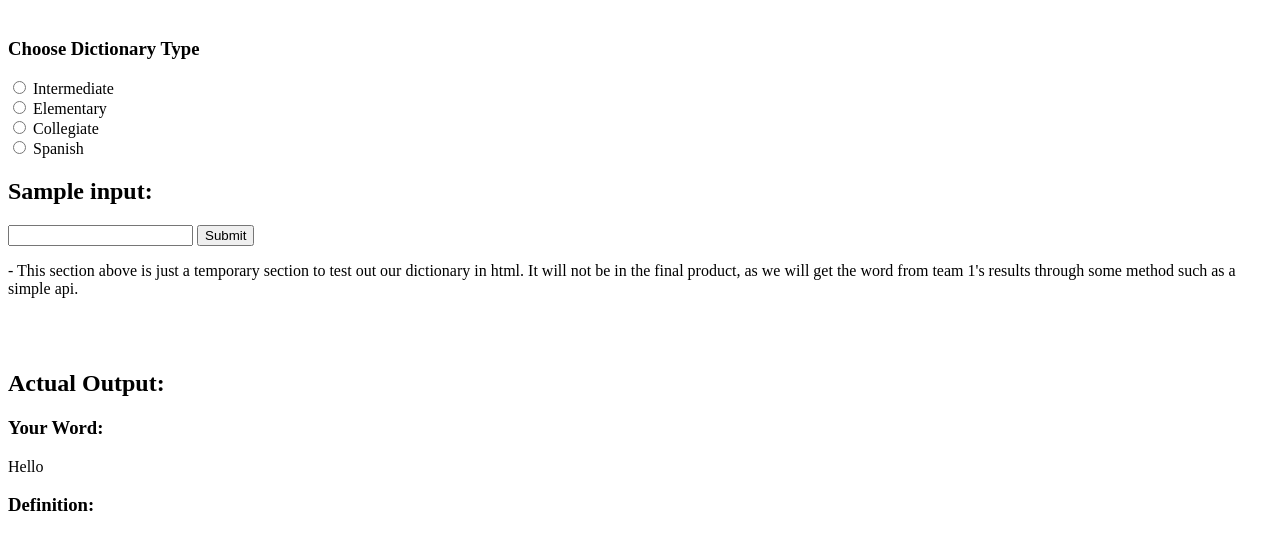
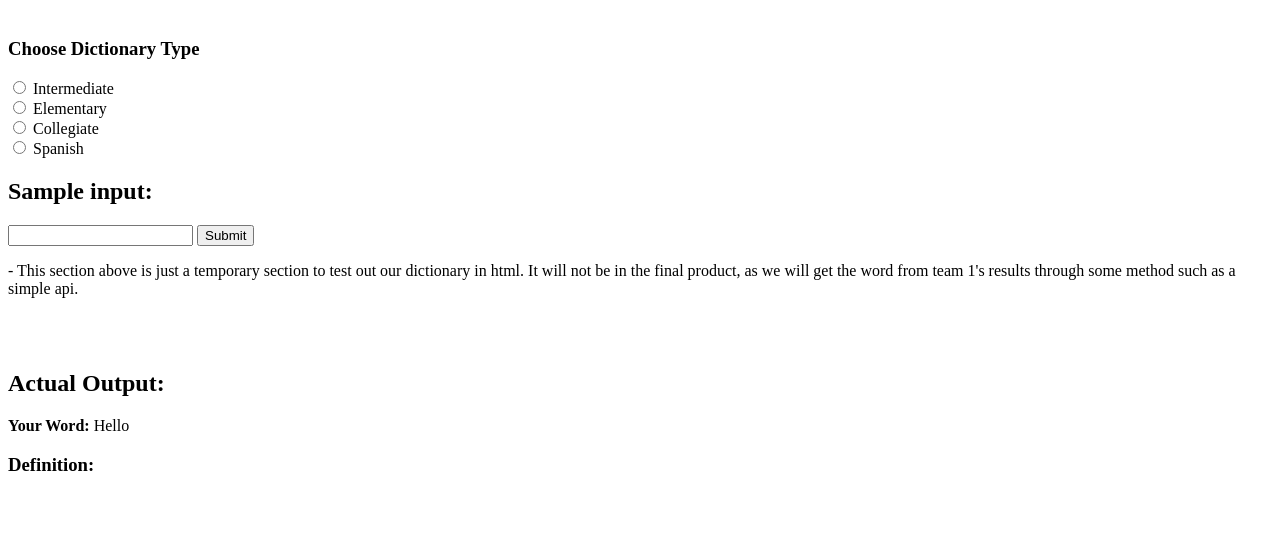
Before and after one commit to rleopoldo131/InkQuery, a website with bundled scripts: page query_output.html in a window 1280 px wide. Shown: the part 79-628 px from the top of the page. Built offline with nearby package versions, Linux system fonts and the light colour scheme.

Commit message:
minor html change.

```diff
--- a/query_output.html
+++ b/query_output.html
@@ -32,7 +32,7 @@
 <br><br>
 <div id="outputDiv">
     <h2>Actual Output:</h2>
-    <h3>Your Word: </h3>
+    <label><b>Your Word:</b> </label>
     <label id="yourWordLabel">Hello</label>
     <h3>Definition: </h3>
     <label id="defLabel"></label>
```
